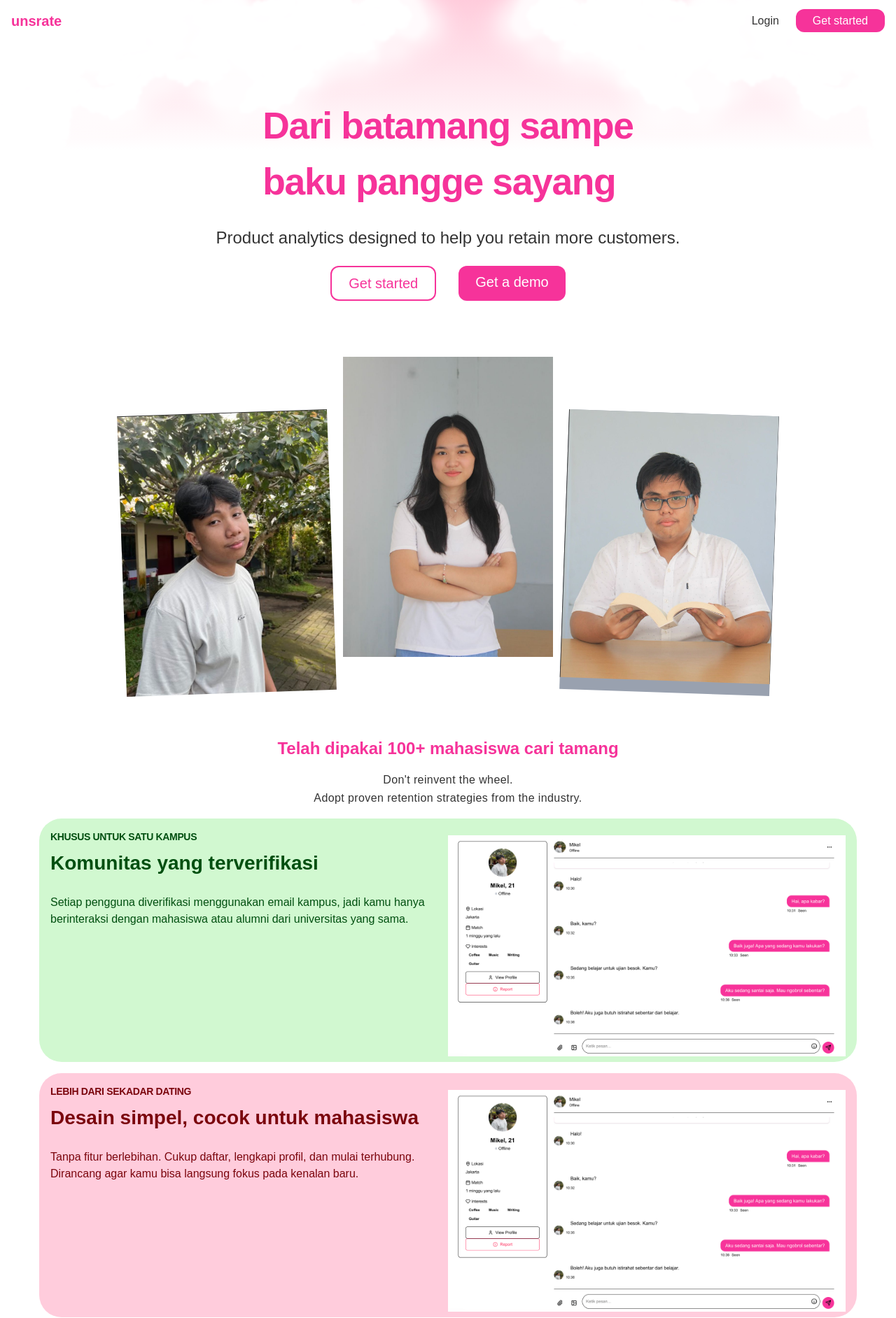
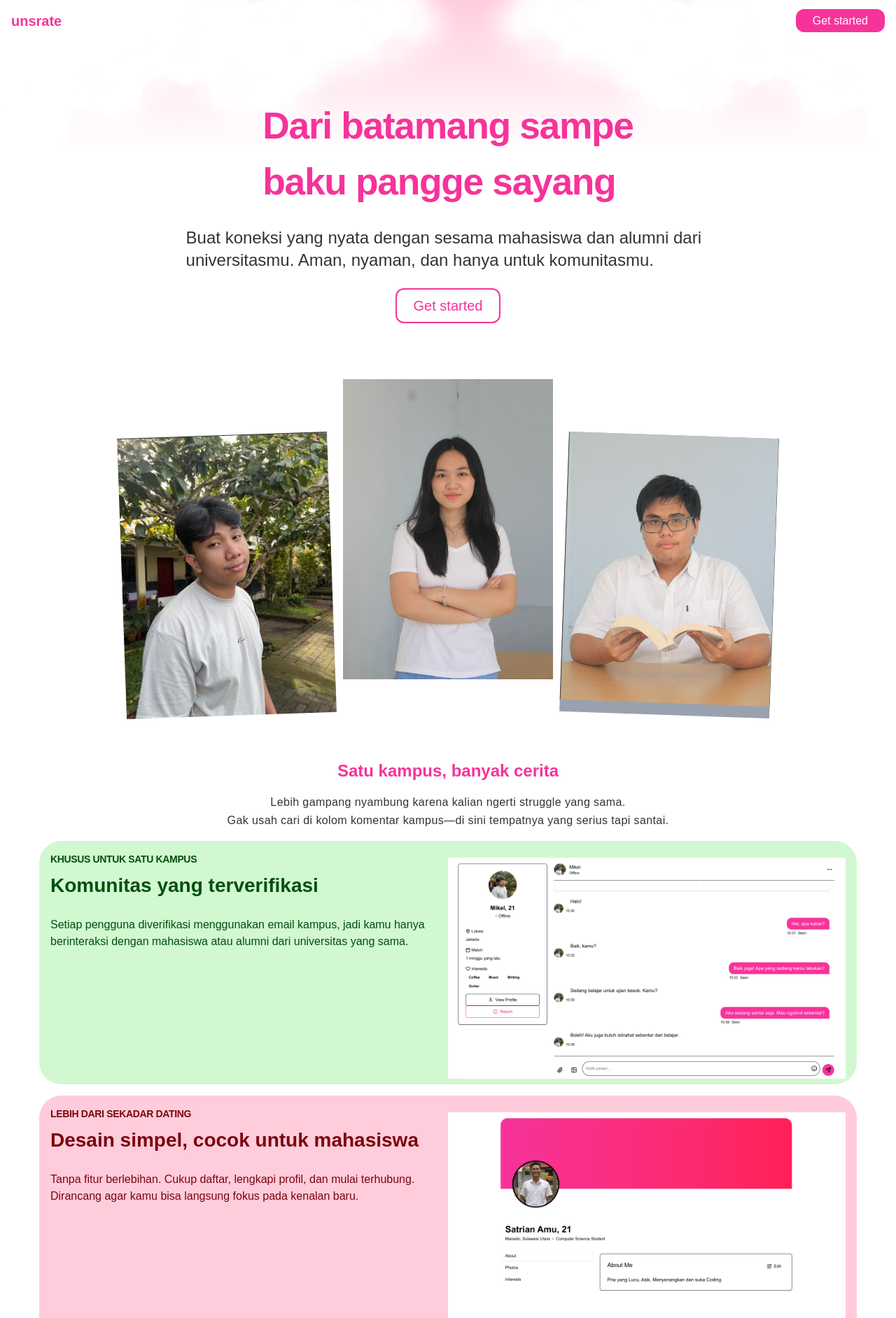
Before and after one commit to Gifriend/UNSRATE, a Next.js app: page / in a window 1280 px wide. Shown: the top 1884 px of the page at 70% size. Built offline with nearby package versions, Linux system fonts and the light colour scheme.

Commit message:
Add texts and image

```diff
--- a/src/app/components/Features.tsx
+++ b/src/app/components/Features.tsx
@@ -1,18 +1,21 @@
 import Image from "next/image";
 import feature1 from "@/app/assets/img/feature1.png";
 import feature2 from "@/app/assets/img/feature2.png";
+import feature3 from "@/app/assets/img/feature3.png";
+import feature4 from "@/app/assets/img/feature4.png";
 
 const Features = () => {
   return (
     <section className="container mx-auto px-4 xl:max-w-[1200px]">
       <h2 className="text-pink-500 text-2xl font-bold mt-16 mb-4 text-center">
-        Telah dipakai 100+ mahasiswa cari tamang
+        Satu kampus, banyak cerita
       </h2>
       <p className="tracking-wide text-base/relaxed text-center">
-        Don't reinvent the wheel.
+        Lebih gampang nyambung karena kalian ngerti struggle yang sama.
       </p>
       <p className="tracking-wide text-base/relaxed text-center">
-        Adopt proven retention strategies from the industry.
+        Gak usah cari di kolom komentar kampus—di sini tempatnya yang serius
+        tapi santai.
       </p>
 
       <div className="md:flex justify-center gap-8  bg-card-green text-card-green-d px-4 mt-4 rounded-4xl">
@@ -56,7 +59,7 @@ const Features = () => {
         </div>
         <div className="xl:max-w-1/2">
           <Image
-            src={feature1}
+            src={feature2}
             className="w-full pb-2 md:pt-6"
             alt="test"
             width={1920}
@@ -80,7 +83,7 @@ const Features = () => {
         </div>
         <div className="xl:max-w-1/2">
           <Image
-            src={feature1}
+            src={feature4}
             className="w-full pb-2 md:pt-6"
             alt="test"
             width={1920}
@@ -105,7 +108,7 @@ const Features = () => {
         </div>
         <div className="xl:max-w-1/2">
           <Image
-            src={feature1}
+            src={feature3}
             className="w-full pb-2 md:pt-6"
             alt="test"
             width={1920}
--- a/src/app/components/Hero.tsx
+++ b/src/app/components/Hero.tsx
@@ -1,3 +1,5 @@
+import Link from "next/link";
+
 const Hero = () => {
   return (
     <section
@@ -7,22 +9,24 @@ const Hero = () => {
       <h1 className="font-poppins font-bold tracking-tight text-pink-500 text-[4ch]/12 pt-8 md:flex md:flex-col md:text-[6ch]/20  ">
         Dari batamang sampe<span>baku pangge sayang</span>
       </h1>
-      <p className="pt-6 text-2xl">
-        Product analytics designed to help you retain more customers.
+      <p className="pt-6 text-xl md:text-2xl md:w-[60%]">
+        Buat koneksi yang nyata dengan sesama mahasiswa dan alumni dari
+        universitasmu. Aman, nyaman, dan hanya untuk komunitasmu.
       </p>
       <div id="cta" className="pt-6 flex gap-8  ">
-        <a
-          href=""
+        <Link
+          href="/login"
           className="text-[20px] border-2 py-2 px-6 rounded-xl  text-pink-500 hover:scale-[1.2] transition-all"
         >
+          {" "}
           Get started
-        </a>
-        <a
+        </Link>
+        {/* <a
           href="#"
           className=" bg-pink-500 text-white text-[20px] py-2 px-6 rounded-xl ease-in transition-all hover:scale-[1.2]"
         >
-          Get a demo
-        </a>
+          Get started
+        </a> */}
       </div>
     </section>
   );
--- a/src/app/components/Nav.tsx
+++ b/src/app/components/Nav.tsx
@@ -6,9 +6,9 @@ const Nav = () => {
       </div>
       <ul className="flex gap-6">
         <li>
-          <a href="" className="">
+          {/* <a href="" className="">
             Login
-          </a>
+          </a> */}
         </li>
         <li>
           <a href="" className="py-2 px-6 rounded-xl bg-pink-500 text-white">
```
Also changed, not shown: src/app/assets/img/feature3.png (added), src/app/assets/img/feature4.png (added).
